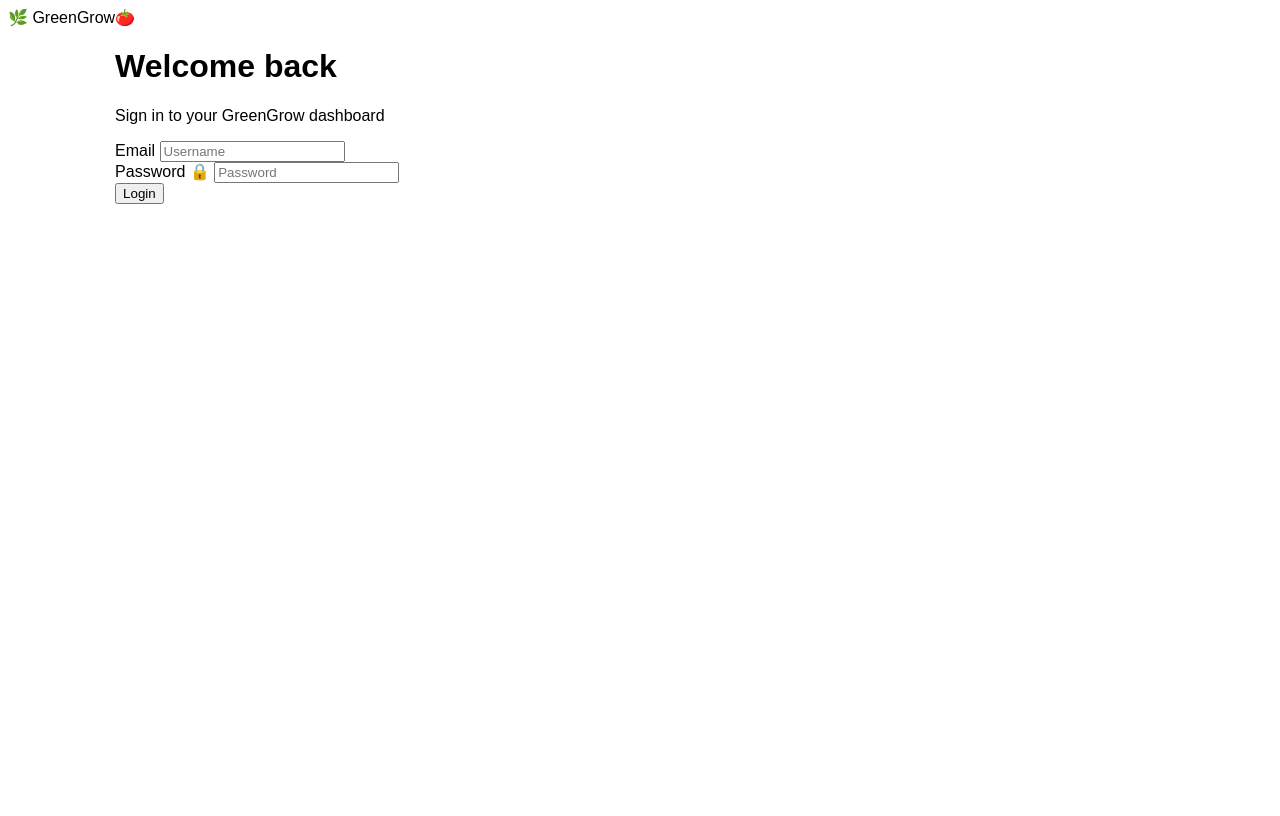
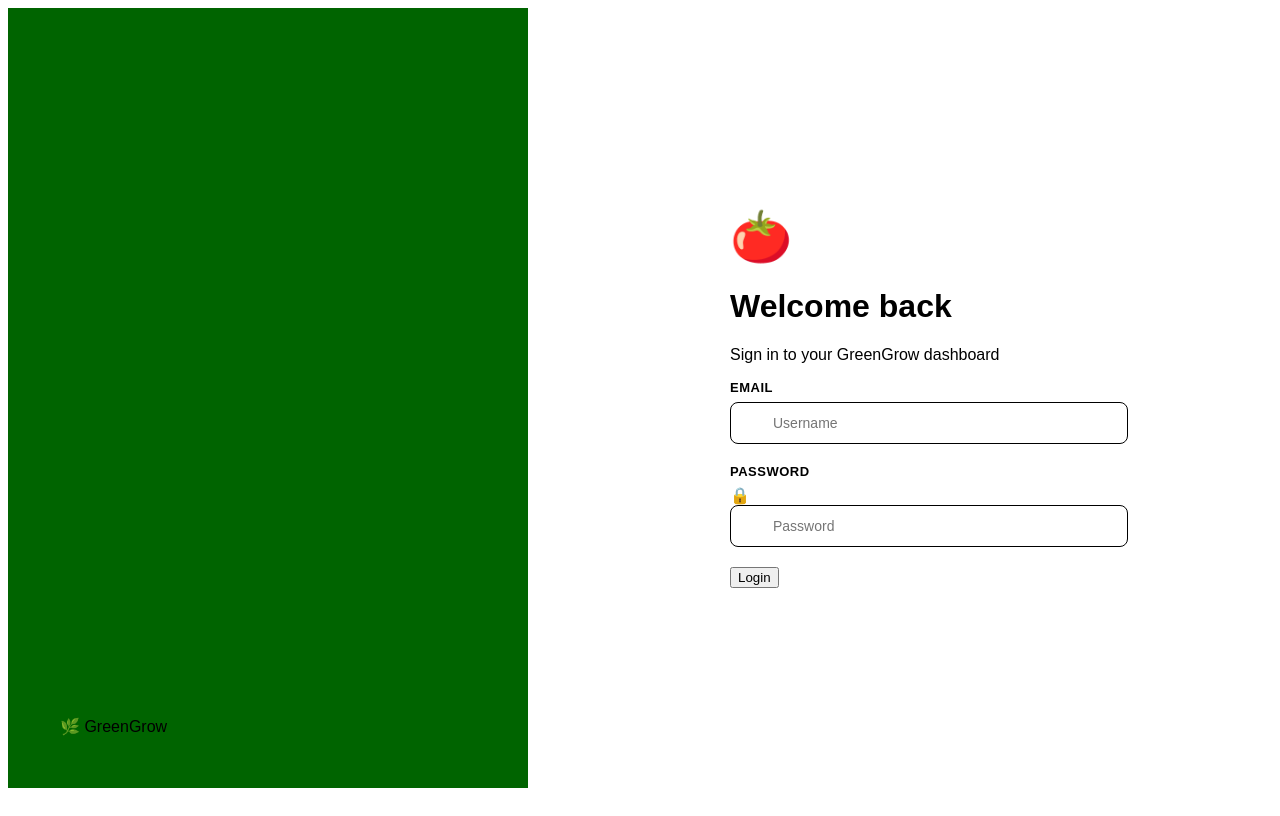
Before and after one commit to Bearbrand-sy/MONITORING_GREENGROW, a plain HTML site: page index.html in a window 1280 px wide. Drawn offline with Linux system fonts and the light colour scheme.

Commit message:
added style

```diff
--- a/index.html
+++ b/index.html
@@ -8,8 +8,70 @@
         body {
             font-family: 'DM Sans', sans-serif;
             color: var(--text-primary);
-            min-height: 100vh;
+            min-height: 82.5vh;
             display: flex;
+        }
+
+        .left-content{
+            flex: 1;
+            background-color: darkgreen;
+            position: relative;
+            overflow: hidden;
+            display: flex;
+            flex-direction: column;
+            justify-content: flex-end;
+            padding: 52px;
+            min-height: 82.5vh;
+        }
+
+        .right-content{
+            width: 40rem;
+            background-color: var(--card-bg);
+            display: flex;
+            align-items: center;
+            justify-content: center;
+            padding: 60px 52px;
+            min-height: 82.5vh;
+        }
+
+        .card{
+            width: 100%;
+            max-width: 340px;
+        }
+
+        .icon{
+            font-size: 50px;
+            display: block;
+            margin-bottom: 10px;
+        }
+
+        .field{
+            margin-bottom: 20px;
+        }
+
+        .field label{
+            display: block;
+            font-size: 13px;
+            font-weight: 600;
+            color: black;
+            margin-bottom: 7px;
+            text-transform: uppercase;
+            letter-spacing: .5px;
+        }
+
+        .input-wrap{
+            position: relative;
+        }
+
+        .field input{
+            width: 100%;
+            padding: 12px 14px 12px 42px;
+            border: 1px solid black;
+            border-radius: 8px;
+            font-family: inherit;
+            font-size: 14px;
+            outline: none;
+
         }
     </style>
 </head>
```
Also changed, not shown: dashboard.html (added, +11 -0 lines).
